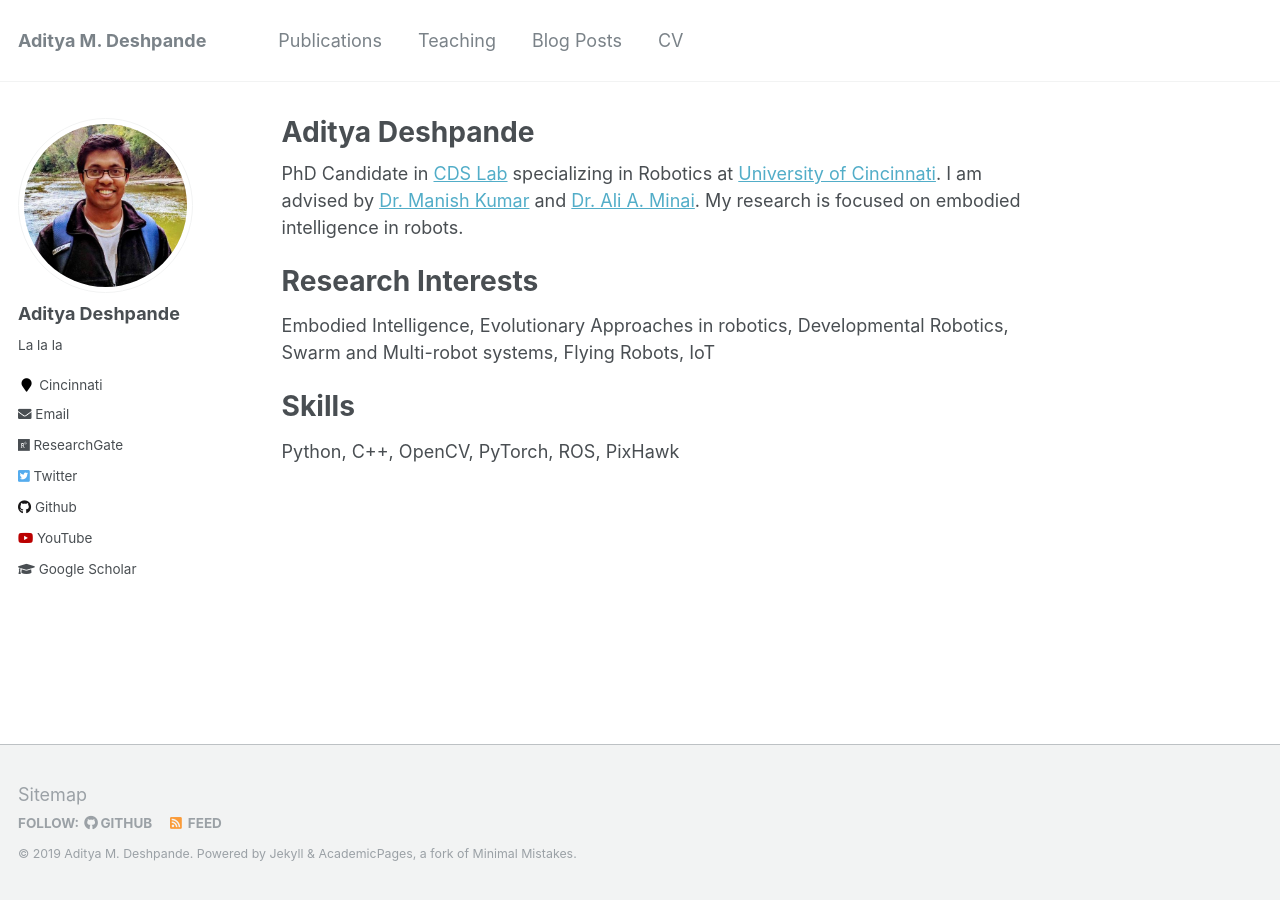
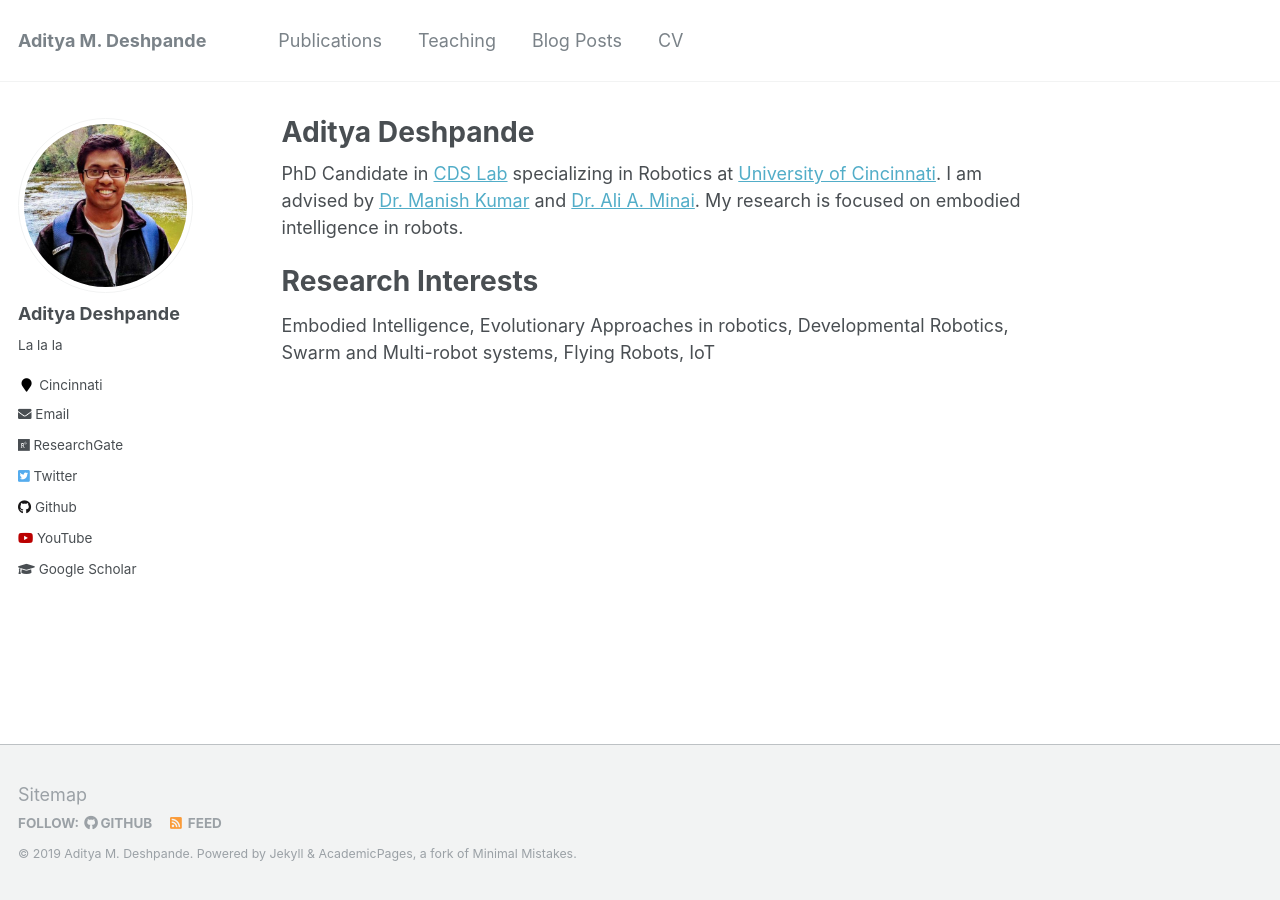
Before and after one commit to adipandas/adipandas.github.io, a Jekyll site: the page built from _pages/about.md, in a window 1280 px wide. Built offline with Jekyll 4.4.1, drawn with Linux system fonts in a browser that asks for light colours.

Commit message:
Update about.md

```diff
--- a/_pages/about.md
+++ b/_pages/about.md
@@ -13,10 +13,6 @@ PhD Candidate in [CDS Lab](https://ceas.uc.edu/research/centers-labs/cooperative
 Research Interests
 ======
 Embodied Intelligence, Evolutionary Approaches in robotics, Developmental Robotics, Swarm and Multi-robot systems, Flying Robots, IoT
-
-Skills
-======
-Python, C++, OpenCV, PyTorch, ROS, PixHawk
 
 
 <!--
```
